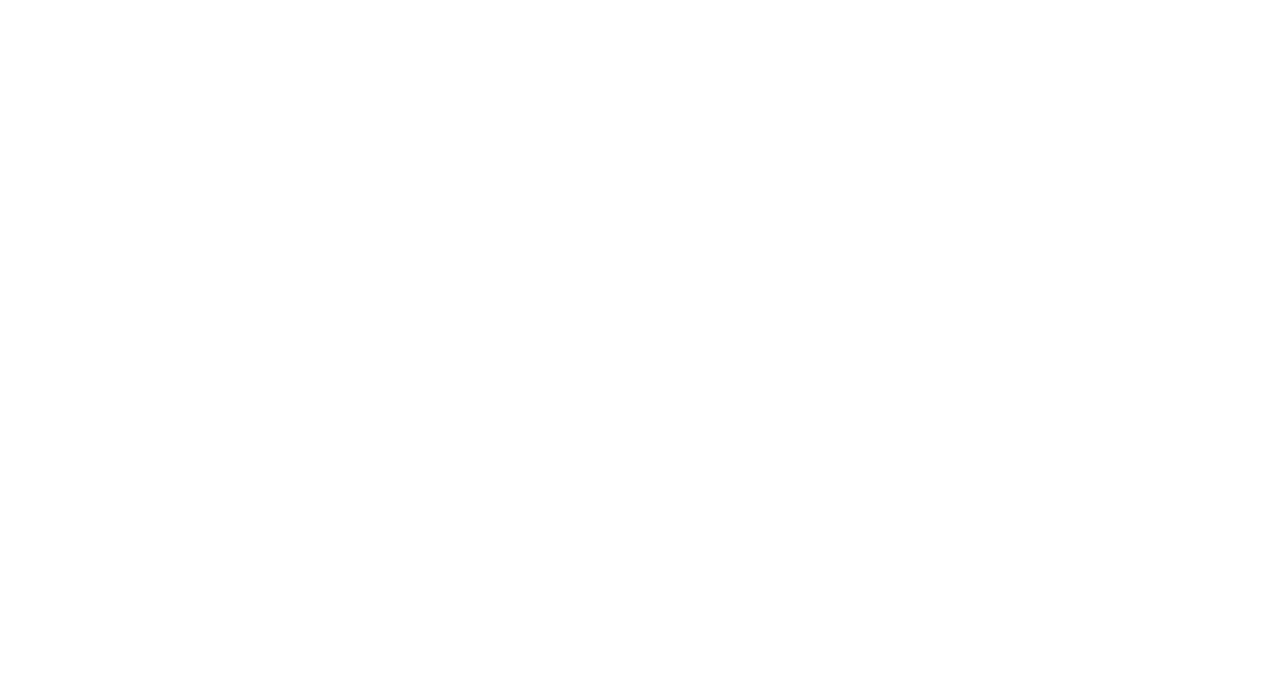
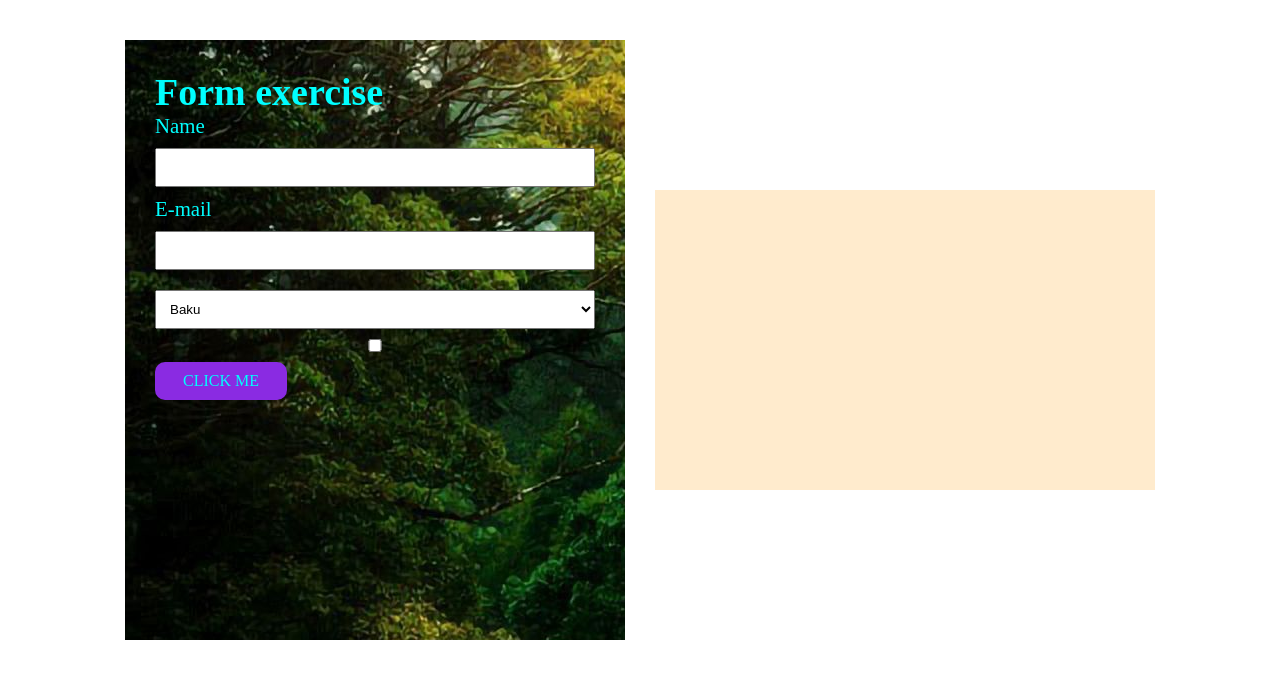
Before and after one commit to elvinnadir/js-tasks, a plain HTML site: page index.html in a window 1280 px wide. Drawn offline with Linux system fonts and the light colour scheme.

Commit message:
new tasks

```diff
--- /dev/null
+++ b/form.css
@@ -0,0 +1,80 @@
+* {
+    margin: 0;
+    padding: 0;
+    box-sizing: border-box;
+}
+
+body {
+    margin: 40px;
+}
+
+.container {
+    display: flex;
+    align-items: center;
+    justify-content: center;
+}
+
+#form {
+    width: 500px;
+    height: 600px;
+    background-color: blanchedalmond;
+    padding: 30px;
+    margin-right: 30px;
+    background-image: url(image/forest.jpg);
+
+}
+
+label {
+    font-size: 1.3rem;
+    color: aqua;
+}
+
+input {
+    width: 100%;
+    padding: 10px;
+    margin: 10px 0;
+}
+
+#cities {
+    width: 100%;
+    padding: 10px;
+    margin-top: 10px;
+}
+
+.title {
+    font-size: 38px;
+    color: aqua;
+}
+
+#action {
+    width: 500px;
+    height: 300px;
+    background-color: blanchedalmond;
+}
+
+#hobby {
+    display: inline-block;
+}
+.hidden{
+    background-color:blueviolet;
+    color: beige;
+    display: none;
+    margin: 0 auto;
+    margin-bottom: 30px;
+}
+.btn{
+    width: 30%;
+    display: inline-block;
+    padding: 10px 0;
+    border-radius: 10px;
+    background-color: blueviolet;
+    color: aqua;
+    text-align: center;
+    text-decoration: none;
+}
+.flexlible{
+    display: flex;
+    flex-direction: column;
+    align-items: center;
+    justify-content: flex-end;
+}
--- /dev/null
+++ b/form.js
@@ -0,0 +1,14 @@
+let form = document.getElementById("form");
+let action = document.getElementsByClassName("btn");
+let name = document.getElementsByClassName("name");
+let address = document.getElementsByClassName("address");
+let selectCity = document.getElementsByClassName("cities");
+let hobby = document.getElementsByClassName("hobby");
+let hiddenBox = document.getElementsByClassName("hidden");
+let myInput;
+
+
+function hobbyBtn() {
+console.log("click here");
+}
+action.addEventListener('click',hobbyBtn());
--- a/index.html
+++ b/index.html
@@ -1,15 +1,39 @@
 <!DOCTYPE html>
 <html lang="en">
+
 <head>
     <meta charset="UTF-8">
     <meta http-equiv="X-UA-Compatible" content="IE=edge">
     <meta name="viewport" content="width=device-width, initial-scale=1.0">
     <title>Document</title>
+    <link rel="stylesheet" href="form.css">
 </head>
+
 <body>
+    <div class="container">
+        <form action="" id="form">
+            <h3 class="title">Form exercise</h3>
+            <label for="">Name</label>
+            <input type="text" class="name">
+            <label for="">E-mail</label>
+            <input type="email" class="address">
+            <select name="cities" id="cities">
+                <option value="">Baku</option>
+                <option value="">Sumgait</option>
+                <option value="">Gandja</option>
+            </select>
+            <div class="flexlible">
+                <input type="checkbox" name="football" class="hobby">
+                <p class="hidden">this is hidden element.</p>
 
+            </div>
+            <a href="#" class="btn">CLICK ME</a>
+        </form>
+        <div id="action"></div>
+    </div>
 
+    <!-- <script src="main.js"></script> -->
+    <script src="form.js"></script>
+</body>
 
-    <script src="main.js"></script>
-</body>
 </html>
--- a/main.js
+++ /dev/null
@@ -1,38 +0,0 @@
-// task1  print hello world
-// console.log("Hello World");
-
-// task2 return square a number
-// console.log(Math.sqrt(16));
-
-
-// task3 reverse number
-// function reversedNum(num) {
-//     return (
-//         num.toString()
-//         .split('')
-//         .reverse()
-//         .join('')
-//     )
-//   }
-//   console.log(reversedNum(1345))
-
-// task4 a given number 13
-// function myNum(a){
-//     if(a<13){
-//         return 13-a;
-//     }
-//     else{
-//         return a*2;
-//     }
-// }
-// console.log(myNum(18));
-
-
-// task5 array length > 5 add element/delet
-let a = [13, 14, 34, 54, 46, 41, 44];
-if (a.length > 5) {
-    a.unshift("first title");
-} else {
-    a.pop();
-}
-console.log(a);
```
Also changed, not shown: image/forest.jpg (added).
